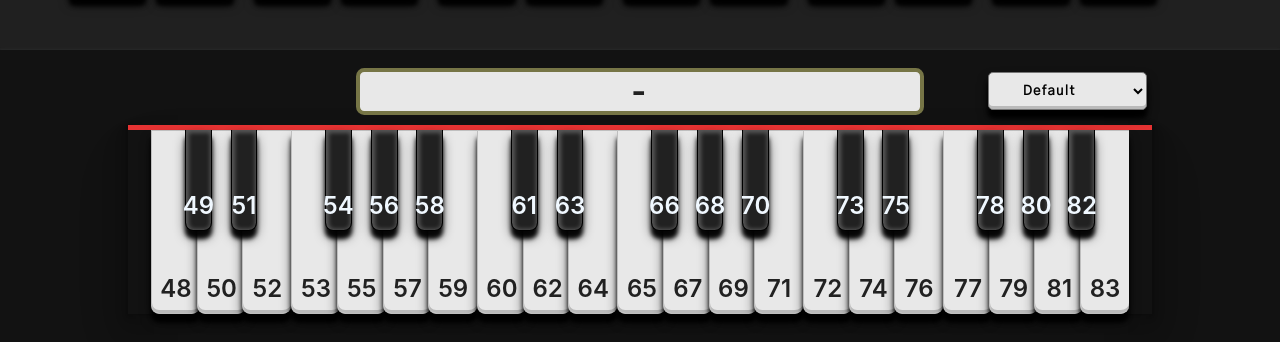
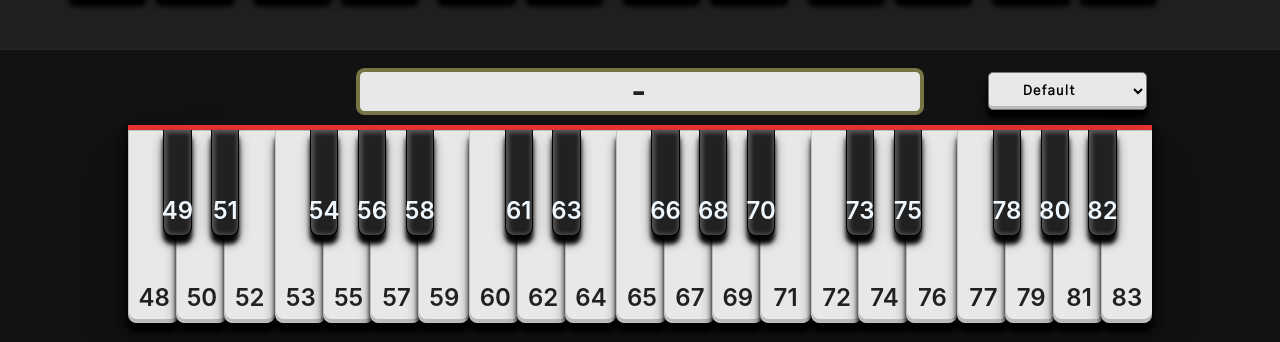
Before and after one commit to djpri/chord-sandbox, a React (Vite) app: page / in a window 1280 px wide. Shown: the part 610-952 px from the top of the page. Built offline with nearby package versions, Linux system fonts and the light colour scheme; no server answers; a web font is replaced by a local one.

Commit message:
small style tweaks

```diff
--- a/src/styles/_variables.scss
+++ b/src/styles/_variables.scss
@@ -1,7 +1,7 @@
 @use "sass:math";
 
 // Piano
-$keyboard_Width:  80vw;
+$keyboard_Width: 84vw;
 $keyboard_Height: ($keyboard_Width * 0.18);
 $border_Width: ($keyboard_Width * 0.0015);
 $key_BorderRadius: ($keyboard_Width * 0.008);
--- a/src/styles/globals.scss
+++ b/src/styles/globals.scss
@@ -69,7 +69,7 @@ select:focus {
 
 .navbar {
   z-index: 100;
-  width: 100vw;
+  width: 100%;
   font-weight: 600;
   letter-spacing: 2px;
   background-color: $whiteKey_Color;
--- a/src/styles/piano.scss
+++ b/src/styles/piano.scss
@@ -109,13 +109,12 @@
   display: flex;
   justify-content: center;
   box-sizing: content-box;
-  max-width: 80vw;
   margin:  0 auto;
+  width: 80vw;
 }
 
 .selected-chord {
   width: 100%;
-  max-width: 80vw;
   background-color: $whiteKey_Color;
   color: $blackKey_Color;
   font-size: 2rem;
```
